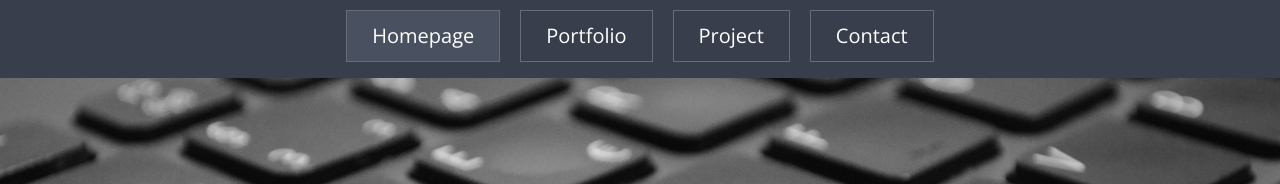
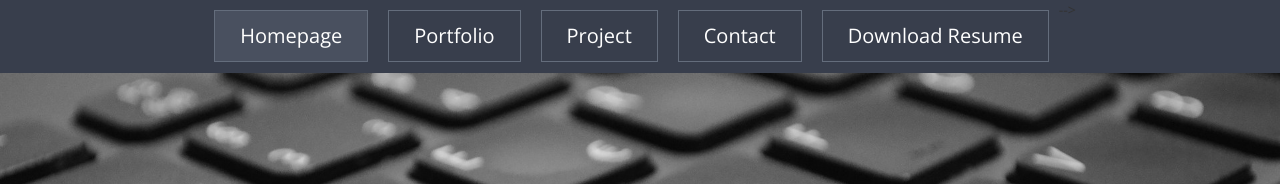
Before and after one commit to JosTuyen/Projects, a plain HTML site: page index.html in a window 1280 px wide. Shown: the top 184 px of the page. Drawn offline with nearby package versions, Linux system fonts and the light colour scheme; a script that the page names is missing; files whose address does not match are found by name.

Commit message:
Add Resume test1

```diff
--- a/index.html
+++ b/index.html
@@ -25,7 +25,7 @@
 					<li><a href="#section2">Portfolio</a></li>
 					<li><a href="#section3">Project</a></li>
 					<li><a href="#section4">Contact</a></li>
-					<!-- <li><a href="http://www.facebook.com/templatemo" class="external" target="_blank">External</a></li>-->
+					<li><a href="https://drive.google.com/file/d/1dSSu0cnO-8O2sPwbzsElnTQCyFDWY5rM/view?usp=sharing" class="external" target="_blank">Download Resume</a></li>-->
 				</ul>
 			</div>
 		</div>
```
